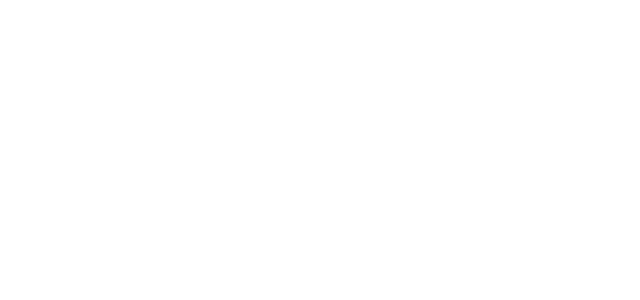
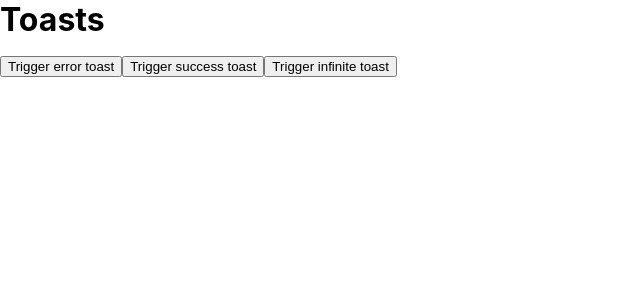
Before and after one commit to danielc92/nuxt-sandbox, a Nuxt app: page /toasts in a window 1280 px wide. Before the commit this address had no page. Shown: the top 300 px of the page, without its empty margins (0-640 px from the left). Built offline with nearby package versions, Linux system fonts and the light colour scheme.

Commit message:
add example usage for toast

```diff
--- a/pages/index.vue
+++ b/pages/index.vue
@@ -9,6 +9,9 @@
       </li>
       <li>
         <nuxt-link to="/charts">Charts</nuxt-link>
+      </li>
+      <li>
+        <nuxt-link to="/toasts">Toasts</nuxt-link>
       </li>
       <li>
         <nuxt-link to="/custom-inputs">Custom events with inputs</nuxt-link>
--- /dev/null
+++ b/pages/toasts.vue
@@ -0,0 +1,57 @@
+<template>
+  <div>
+    <h1>Toasts</h1>
+    <button
+      @click="
+        $toast.error('Something went wrong, looks like an error!', {
+          position: 'top-right',
+          duration: 3000,
+        })
+      "
+    >
+      Trigger error toast
+    </button>
+    <button
+      @click="
+        $toast.success('Success', {
+          theme: 'toasted-primary',
+          position: 'top-right',
+          duration: 3000,
+        })
+      "
+    >
+      Trigger success toast
+    </button>
+    <button
+      @click="
+        $toast.success('Success', {
+          theme: 'toasted-primary',
+          position: 'top-right',
+          duration: null,
+        })
+      "
+    >
+      Trigger infinite toast
+    </button>
+  </div>
+</template>
+
+<script lang="ts">
+import Vue from 'vue'
+
+export default Vue.extend({})
+</script>
+
+<style lang="scss">
+.toasted.toasted-primary {
+  font-size: 1.3rem;
+  font-weight: bold;
+  padding: 1.4rem 1.2rem;
+}
+
+.toasted.error {
+  font-size: 1.3rem;
+  font-weight: bold;
+  padding: 1.4rem 1.2rem;
+}
+</style>
```
